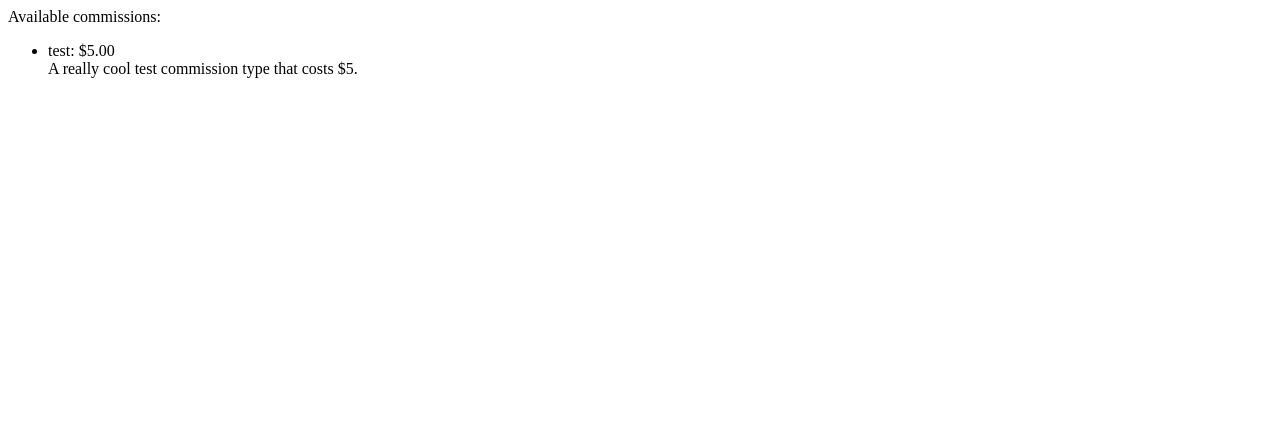
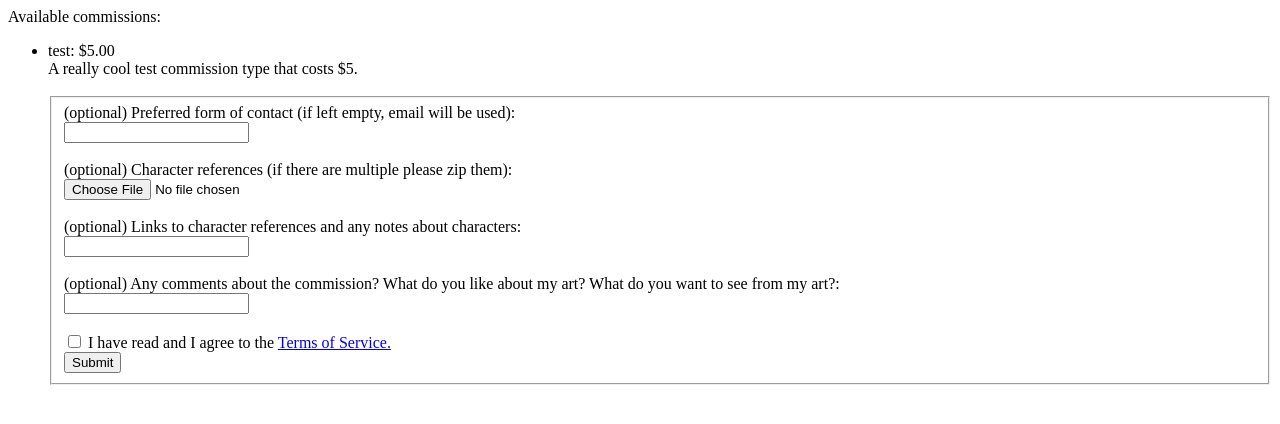
Before and after one commit to nicolft/coolsite, a Django app: page /commission/ in a window 1280 px wide. Shown: the top 424 px of the page. Run offline with Django 4.2, Linux system fonts and the light colour scheme; data comes from the database, SQL or seed files in the repository; both versions use the stored data as it was after the commit.

Commit message:
commissions: Created a form on /commission which allows for creation of new CommReq objects, and augmented CommReq model accordingly.

```diff
--- a/commissions/models.py
+++ b/commissions/models.py
@@ -15,10 +15,16 @@ class CommType(models.Model):
 class CommReq(models.Model):
     commType = models.ForeignKey(CommType, on_delete=models.SET_NULL, null=True)
     date_init = models.DateTimeField(auto_now=True)
-    date_mod = models.DateTimeField('last modified', auto_now_add=True)
+    date_mod = models.DateTimeField('last modified')
     date_accepted = models.DateTimeField(null=True)
-    user = models.EmailField(max_length=254)
-    user_id = models.PositiveSmallIntegerField()
+    user = models.EmailField(max_length=254,null=True) #TODO, remove null and make implementation
+    user_id = models.PositiveSmallIntegerField(null=True) #TODO, remove null and make implementation
     complete = models.BooleanField(default=False)
+
+    contact = models.CharField(max_length=200, null=True)
+    file = models.FileField(upload_to='user/uploads/', null=True) #TODO
+    charnotes = models.CharField(max_length=2000, null=True)
+    comments = models.CharField(max_length=2000, null=True)
+
     def __str__(self):
         return str(self.user) + '-' + str(self.user_id)
--- a/commissions/templates/commissions/commission.html
+++ b/commissions/templates/commissions/commission.html
@@ -3,10 +3,49 @@
 {% if active_commtypes_list %}
 Available commissions:
 <ul>
+    <li>
     {% for commtype in active_commtypes_list %}
-    <li>
         {{ commtype.name }}: ${{ commtype.price|idiv:100 }}.{{ commtype.price|bitmask:3|stringformat:"02d" }} <br>
-        {{ commtype.description }}
+        {{ commtype.description }} <br><br>
+
+        {# TODO: make this hidden by default #}
+        <form action="{% url 'commissions:submit' %}" method="post">
+        {% csrf_token %}
+        <fieldset>
+            <input type="hidden" name="commtype_id" value="{{commtype.id}}" />
+
+            <label for="contact{{commtype.id}}">
+                (optional) Preferred form of contact (if left empty, email will be used):
+            </label><br>
+            <input type="text" name="contact" id="contact{{commtype.id}}" /><br><br>
+
+            <label for="file{{commtype.id}}">
+                (optional) Character references
+                (if there are multiple please zip them):
+            </label><br>
+            <input type="file" name="file" id="file{{commtype.id}}" /><br><br>
+
+            <label for="charnotes{{commtype.id}}">
+                (optional) Links to character references and
+                any notes about characters:
+            </label><br>
+            <input type="text" name="charnotes" id="charnotes{{commtype.id}}" /><br><br>
+
+            <label for="comments{{commtype.id}}">
+                (optional) Any comments about the commission?
+                What do you like about my art?
+                What do you want to see from my art?:
+            </label><br>
+            <input type="text" name="comments" id="comments{{commtype.id}}" /><br><br>
+
+            <input type="checkbox" name="tos" id="tos{{commtype.id}}" />
+            <label for="tos{{commtype.id}}">
+                I have read and I agree to the <a href="{% url 'commissions:tos' %}">Terms of Service.
+            </label><br>
+
+            <input type="submit" />
+        </fieldset>
+        </form>
     </li>
     {% endfor %}
 </ul>
--- a/commissions/urls.py
+++ b/commissions/urls.py
@@ -9,6 +9,7 @@ urlpatterns = [
     path('commission/', views.commission, name='commission'),
     path('account/', views.account, name='account'),
     path('commission/<int:id>/', views.view_comm, name='commreq'),
+    path('commission/submit/', views.submit, name='submit'),
 #     todo need to figure out accounts and authentication stuff
 #     then can make commission_request page
 ]
--- a/commissions/views.py
+++ b/commissions/views.py
@@ -1,10 +1,17 @@
 from django.shortcuts import get_object_or_404, render
-from django.http import HttpResponse
+from django.http import HttpResponse, HttpResponseRedirect
+from django.urls import reverse
+from django.utils import timezone
 from .models import CommType, CommReq
+
 
 # Create your views here.
 def index(request):
-    active_comms_list = CommReq.objects.filter(complete=False).order_by('-date_accepted')
+    active_comms_list = (
+        CommReq.objects
+        .filter(complete=False) #Still in-progress
+        .filter(date_accepted__isnull=False) #Accepted
+        .order_by('-date_accepted'))
     context = {'active_comms_list': active_comms_list,}
     return render(request, 'commissions/index.html', context)
 
@@ -22,3 +29,36 @@ def account(request):
 def view_comm(request, id):
     commreq = get_object_or_404(CommReq, pk=id)
     return render(request, 'commissions/commreq.html', {'commreq': commreq,})
+
+def submit(request):
+    #Make a new CommReq to be saved into the database if and only if TOS was checked
+    #TODO: alert me
+
+    #if TOS checked, attempt to save CommReq into database
+    if request.POST['tos']:
+        #attempt to get commType
+        try:
+            commType = CommType.objects.get(pk=request.POST['commtype_id'])
+        except (KeyError, CommType.DoesNotExist):
+            return HttpResponseRedirect(reverse('commissions:commission'))
+            #TODO: do something meaningful and show error
+
+        else:
+            newreq = CommReq(
+                #TODO: handle buffer overflow
+                commType=commType,
+                date_mod=timezone.now(),
+                contact=request.POST['contact'],
+                file=request.POST['file'],
+                charnotes=request.POST['charnotes'],
+                comments=request.POST['comments'],
+            ) # TODO move everything around to handle .POST errors
+            newreq.save()
+
+            #TODO make this go somewhere meaningful
+            return HttpResponseRedirect(reverse('commissions:index'))
+
+    #if TOS not checked, reload with error
+    else:
+        return HttpResponseRedirect(reverse('commissions:commission'))
+        #TODO: do something meaningful and show error
```
Also changed, not shown: commissions/migrations/0004_commreq_charnotes_commreq_comments_commreq_contact_and_more.py (added), db.sqlite3.
